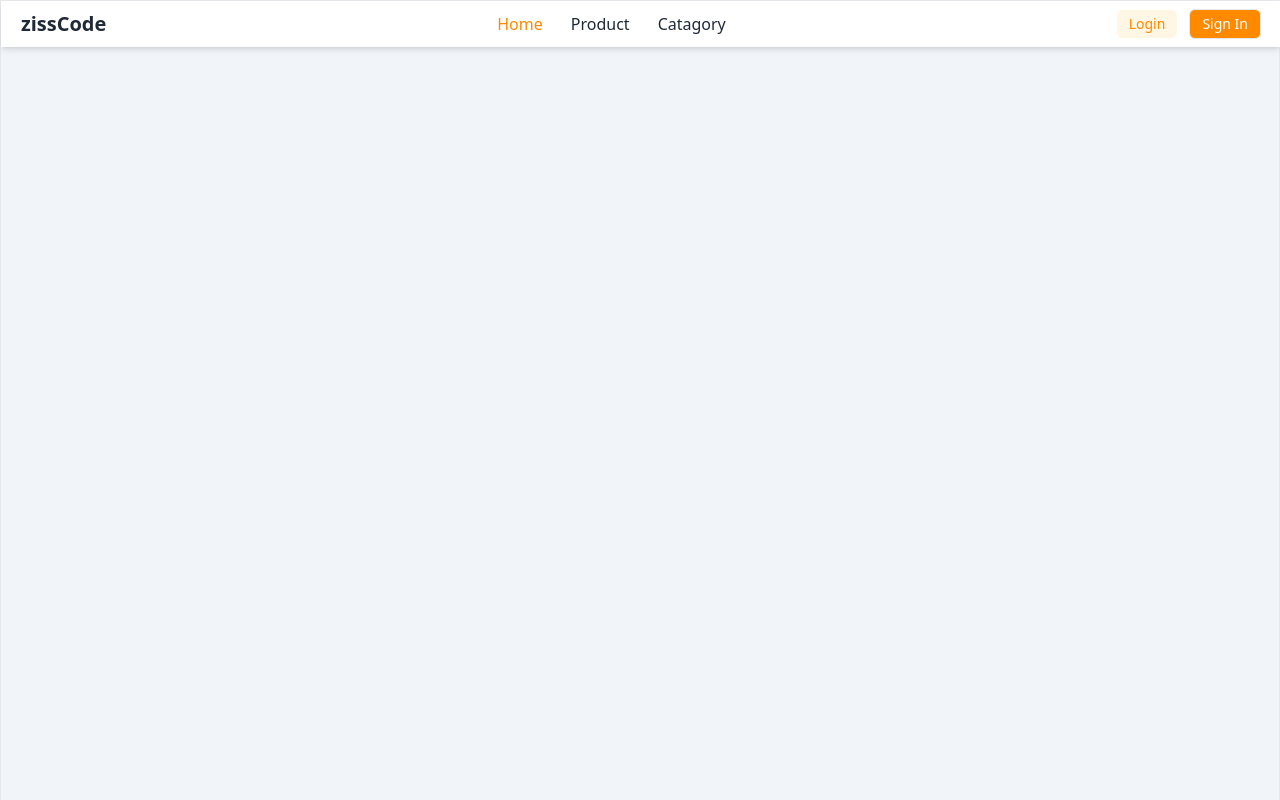
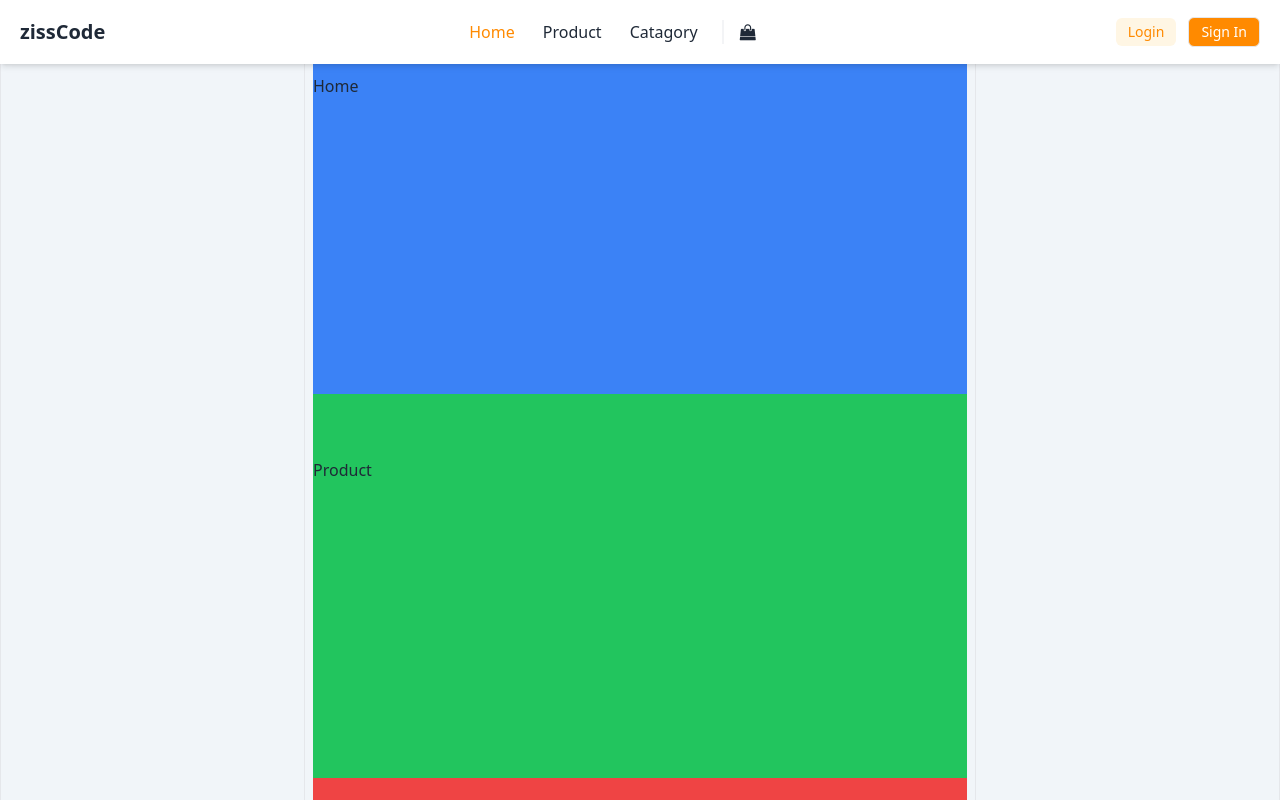
Before and after one commit to ziss25/e-commerce-store, a React (Create React App) app: page / in a window 1280 px wide. Shown: the top 800 px of the page. Built offline with nearby package versions, Linux system fonts and the light colour scheme; no server answers; the HTML template or start-up script is replaced by a standard one.

Commit message:
header component

```diff
--- a/src/App.js
+++ b/src/App.js
@@ -1,24 +1,11 @@
-import { useState } from 'react';
-import MenuListMobile from './components/MenuListMobile';
-import Navbar from './components/Navbar';
+import Header from './parent/Header';
+import Main from './parent/Main';
 
 function App() {
-  const [isMenu, setIsMenu] = useState(false);
   return (
-    <section className="bg-slate-100 border h-[2000px]">
-      <Navbar setIsMenu={setIsMenu} isMenu={isMenu} />
-      <MenuListMobile isMenu={isMenu} setIsMenu={setIsMenu} />
-      <main className="max-w-2xl mx-auto">
-        {/* <div id="Home" className="h-96 bg-blue-500 pt-16">
-          Home
-        </div>
-        <div id="Product" className="h-96 bg-green-500 pt-16">
-          Product
-        </div>
-        <div id="Catagory" className="h-96 bg-red-500 pt-16 mb-20">
-          Category
-        </div> */}
-      </main>
+    <section className="relative bg-slate-100 border h-[2000px]">
+      <Header />
+      <Main />
     </section>
   );
 }
--- a/src/components/InputSearchMobile.js
+++ b/src/components/InputSearchMobile.js
@@ -1,12 +1,13 @@
 import searchLogo from '../icons/search.svg';
 
-const InputSearchMobile = () => {
+const InputSearchMobile = ({ version }) => {
   return (
-    <div className="w-56 border flex bg-white rounded-md p-1">
-      <img src={searchLogo} className="w-5 mr-2" />
+    <div className={version === 'very-mobile' ? 'w-40 h-8 border flex bg-white rounded-md p-1' : 'w-56 h-8 border flex bg-white rounded-md p-1'}>
+      <img src={searchLogo} className="w-5 mr-2 " />
       <input placeholder="cari di zissStore" className="w-full  text-sm outline-0" />
     </div>
   );
 };
 
 export default InputSearchMobile;
+// w-40
--- a/src/components/MenuListMobile.js
+++ b/src/components/MenuListMobile.js
@@ -1,17 +1,24 @@
+import { useEffect, useState } from 'react';
 import close from '../icons/close.svg';
 
 const MenuListMobile = ({ isMenu, setIsMenu }) => {
+  const [category, setCategory] = useState([]);
+
   let classMenu;
-  switch (isMenu) {
-    // menu active
-    case true:
-      classMenu = 'menuList animateMenuList animateMenuList__active px-2';
-      break;
-    default:
-      // menu non active
-      classMenu = 'menuList animateMenuList';
-      break;
+  if (isMenu) {
+    classMenu = 'menuList animateMenuList animateMenuList__active px-2';
+  } else {
+    classMenu = 'menuList animateMenuList';
   }
+
+  const getCategory = async () => {
+    const data = await (await fetch('https://api.creativeacademyid.com/category')).json();
+    setCategory(data);
+  };
+
+  useEffect(() => {
+    getCategory();
+  }, []);
 
   return (
     <div className={classMenu}>
@@ -32,12 +39,15 @@ const MenuListMobile = ({ isMenu, setIsMenu }) => {
         <button className="btn btn-sm  join-item rounded-sm text-xs text-[var(--primary)] bg-[var(--primary-accent)]">Sign In</button>
       </div>
 
-      <div className="Category px-1 mt-3">
+      <div className="Category px-1 my-3">
         <h3 className="font-semibold">All Category</h3>
         <ul className="px-2">
-          <li className="border p-3  mt-3 mb-5">buku</li>
-          <li className="border p-3  mb-5">Man</li>
-          <li className="border p-3  mb-5">fashion</li>
+          {category.map((data, index) => (
+            <li className="border p-3 mt-5 flex items-center rounded-md" key={index}>
+              <img className="w-8 mr-5" src={data.image} />
+              <p className="text-md">{data.description}</p>
+            </li>
+          ))}
         </ul>
       </div>
     </div>
--- a/src/components/Navbar.js
+++ b/src/components/Navbar.js
@@ -1,9 +1,10 @@
-import { useEffect, useState } from 'react';
+import { useState } from 'react';
 import InputSearchMobile from './InputSearchMobile';
 import TextNavbar from './TextNavbar';
 import Menu from '../icons/menu.svg';
 
-const Navbar = ({ setIsMenu, isMenu }) => {
+const Navbar = ({ isMenu, setIsMenu, version }) => {
+  const [selectedList, setSelecetedList] = useState(0);
   const linkText = [
     {
       name: 'Home',
@@ -19,29 +20,11 @@ const Navbar = ({ setIsMenu, isMenu }) => {
     },
   ];
 
-  const [selectedList, setSelecetedList] = useState(0);
-  const [version, setVersion] = useState('desktop');
-
-  const trackScreen = () => {
-    const screen = window.screen.width;
-    if (screen >= 768) return setVersion('desktop');
-    setVersion('mobile');
-  };
-
-  window.addEventListener('resize', () => {
-    trackScreen();
-  });
-
-  useEffect(() => {
-    trackScreen();
-  }, []);
-
   return (
     <div className={version === 'desktop' ? 'navbarDesktop' : 'navbarMobile'}>
-      <div className="">{version === 'desktop' ? <TextNavbar /> : <InputSearchMobile />}</div>
+      <div className="">{version === 'desktop' ? <TextNavbar /> : <InputSearchMobile version={version} />}</div>
 
-      {version === 'desktop' ? (
-        <div className="List md:flex">
+      <div className="hidden List md:flex">
         <ul className=" menu-horizontal px-1 gap-2 md:gap-7 ">
           {linkText.map((text, index) => (
             <li key={index}>
@@ -51,18 +34,20 @@ const Navbar = ({ setIsMenu, isMenu }) => {
             </li>
           ))}
         </ul>
+        <div className="icon_cart ml-5 border-l-2 border-gray-100 pl-4">
+          <i className="fa fa-shopping-bag" aria-hidden="true"></i>
         </div>
-      ) : null}
+      </div>
 
-      {version === 'desktop' ? (
-        <div className="group-btn">
+      <div className="hidden group-btn md:flex">
         <button className="btn-LogIn mr-3">Login</button>
         <button className="btn-SignIn">Sign In</button>
       </div>
-      ) : null}
 
-      {version === 'mobile' ? (
-        <div className="">
+      <div className="md:hidden">
+        <button className="icon_cart mr-4 text-white">
+          <i className="fa fa-shopping-bag" aria-hidden="true"></i>
+        </button>
         <button className="mr-4">
           <i className="fa fa-envelope text-white" aria-hidden="true"></i>
         </button>
@@ -78,7 +63,6 @@ const Navbar = ({ setIsMenu, isMenu }) => {
           <img className="w-5" src={Menu} />
         </button>
       </div>
-      ) : null}
     </div>
   );
 };
--- a/src/index.css
+++ b/src/index.css
@@ -21,19 +21,19 @@
     @apply border text-sm text-white bg-[var(--primary)] px-3 py-1 rounded-md;
   }
   .menuList {
-    @apply fixed bottom-0 right-0 left-0 bg-white px-2 shadow-lg md:hidden;
+    @apply fixed z-10 w-full overflow-auto bottom-0 bg-white px-2 shadow-lg md:hidden;
   }
   .navbarDesktop {
-    @apply fixed flex navbar min-h-0 bg-white justify-between px-5 shadow-md;
+    @apply fixed flex navbar h-16 min-h-0 bg-white justify-between px-5 shadow-md top-0 left-0 right-0;
   }
   .navbarMobile {
-    @apply fixed flex navbar min-h-0  -top-1 bg-[var(--primary)] justify-between p-3 shadow-md;
+    @apply fixed flex navbar min-h-0 h-16 top-0 left-0 right-0  bg-[var(--primary)] justify-between p-3 shadow-md;
   }
 }
 
 @layer utilities {
   .animateMenuList {
-    @apply h-0 overflow-hidden transition-all duration-1000 ease-in;
+    @apply h-0 transition-all duration-1000 ease-in;
   }
 
   .animateMenuList__active {
--- /dev/null
+++ b/src/parent/Header.js
@@ -0,0 +1,32 @@
+import { useEffect, useState } from 'react';
+import Navbar from '../components/Navbar';
+import MenuListMobile from '../components/MenuListMobile';
+
+const Header = () => {
+  const [isMenu, setIsMenu] = useState(false);
+  const [version, setVersion] = useState('desktop');
+
+  const trackScreen = () => {
+    const screen = window.screen.width;
+    if (screen <= 375) return setVersion('very-mobile');
+    if (screen >= 768) return setVersion('desktop');
+    setVersion('mobile');
+  };
+
+  window.addEventListener('resize', () => {
+    trackScreen();
+  });
+
+  useEffect(() => {
+    trackScreen();
+  }, []);
+
+  return (
+    <>
+      <Navbar isMenu={isMenu} setIsMenu={setIsMenu} version={version} setVersion={setVersion} />
+      <MenuListMobile isMenu={isMenu} setIsMenu={setIsMenu} />
+    </>
+  );
+};
+
+export default Header;
--- /dev/null
+++ b/src/parent/Main.js
@@ -0,0 +1,17 @@
+const Main = () => {
+  return (
+    <main className="max-w-2xl mx-auto border p-2">
+      <div id="Home" className="h-96 bg-blue-500 pt-16">
+        Home
+      </div>
+      <div id="Product" className="h-96 bg-green-500 pt-16">
+        Product
+      </div>
+      <div id="Catagory" className="h-96 bg-red-500 pt-16 mb-20">
+        Category
+      </div>
+    </main>
+  );
+};
+
+export default Main;
```
Lines whose indentation alone changed are shown as unchanged.
